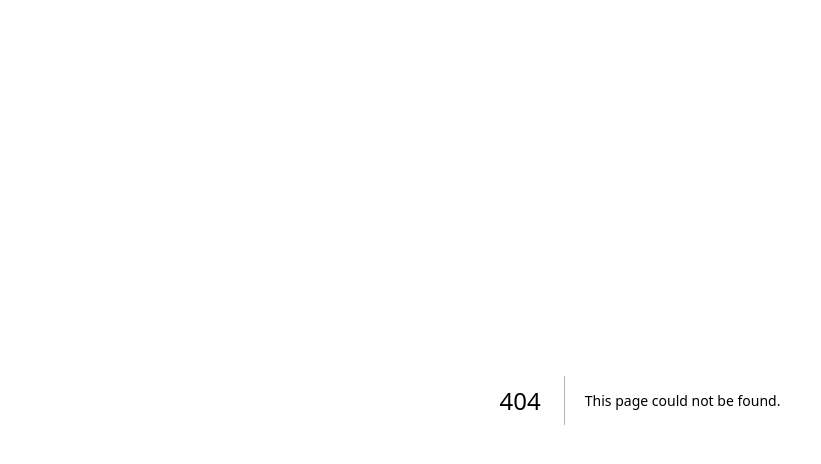
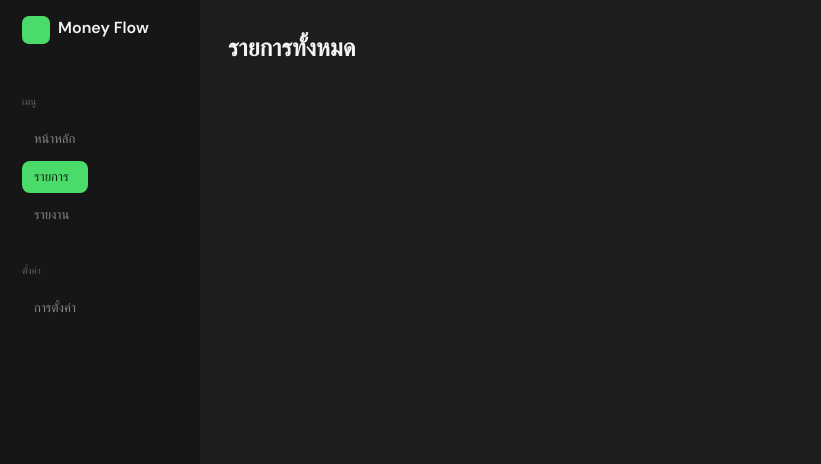
Before and after one commit to Patchara-291002/money-flow, a Next.js app in the folder frontend/: page /home/expenses in a window 1280 px wide. Before the commit this address had no page. Shown: the top 464 px of the page, without its empty margins (0-821 px from the left). Built offline with nearby package versions, Linux system fonts and the light colour scheme.

Commit message:
create expenses page

```diff
--- /dev/null
+++ b/frontend/app/home/expenses/page.tsx
@@ -0,0 +1,15 @@
+export default function page() {
+  return (
+    <div
+        className="px-7 pt-8 pb-10"
+    >
+      <div>
+        <p
+            className="font-bold text-2xl"
+        >
+            รายการทั้งหมด
+        </p>
+      </div>
+    </div>
+  )
+}
```
